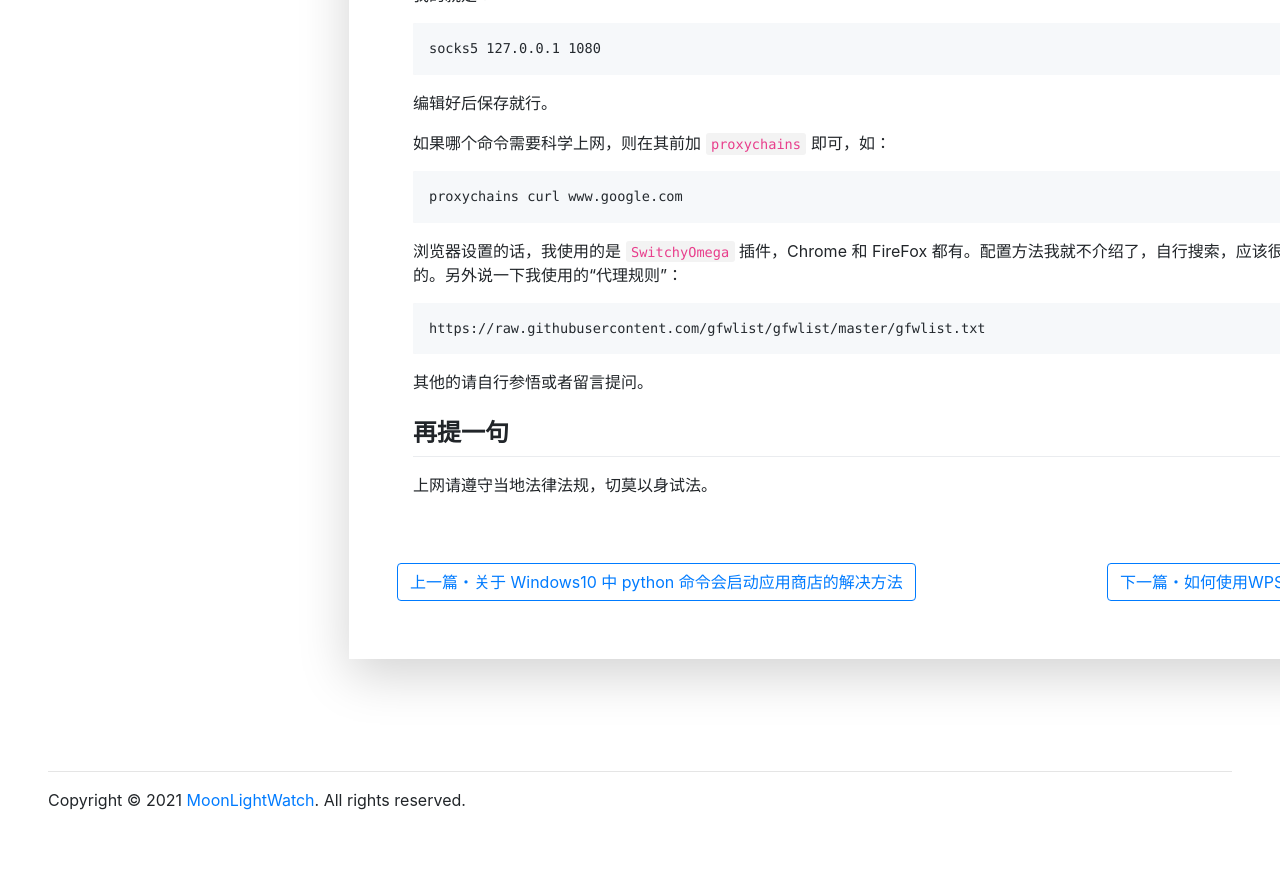
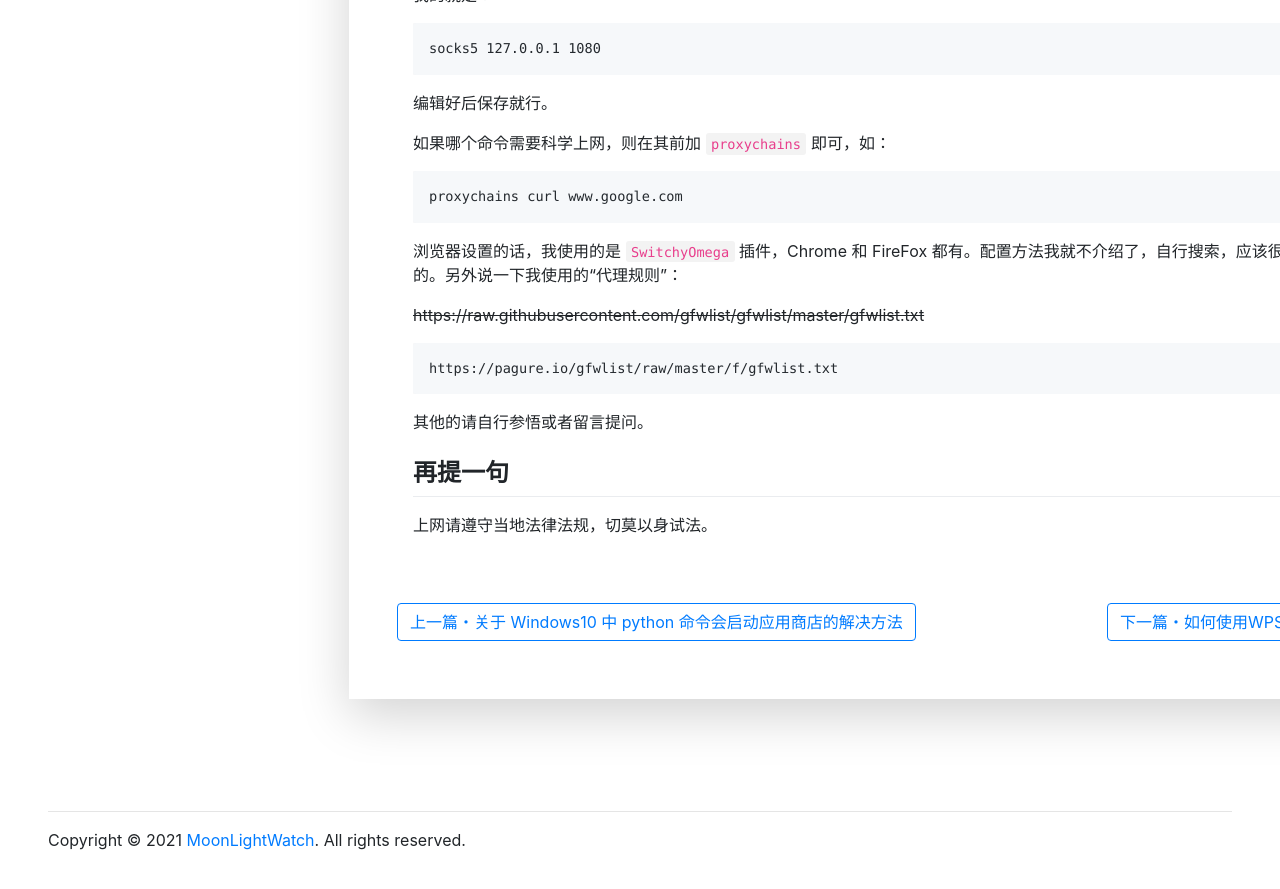
Before and after one commit to moonlightwatch/moonlightwatch.github.io, a Jekyll site: the page built from _posts/2020-09-22-我的科学上网方案.md, in a window 1280 px wide and 900 px high, scrolled down 1909 px. Shown: the top 889 px of the window. Built offline with Jekyll 4.4.1, drawn with Linux system fonts in a browser that asks for light colours; comment, search, counter and statistics services are not loaded; before the commit the page ends 2769 px from its top, so only the background shows below that; some of the changed lines change nothing that is shown.

Commit message:
更新文章内容

````diff
--- a/_posts/2020-09-22-我的科学上网方案.md
+++ b/_posts/2020-09-22-我的科学上网方案.md
@@ -92,8 +92,10 @@ proxychains curl www.google.com
 
 浏览器设置的话，我使用的是 `SwitchyOmega` 插件，Chrome 和 FireFox 都有。配置方法我就不介绍了，自行搜索，应该很多的。另外说一下我使用的“代理规则”：
 
+~~https://raw.githubusercontent.com/gfwlist/gfwlist/master/gfwlist.txt~~
+
 ```
-https://raw.githubusercontent.com/gfwlist/gfwlist/master/gfwlist.txt
+https://pagure.io/gfwlist/raw/master/f/gfwlist.txt
 ```
 
 其他的请自行参悟或者留言提问。
````
